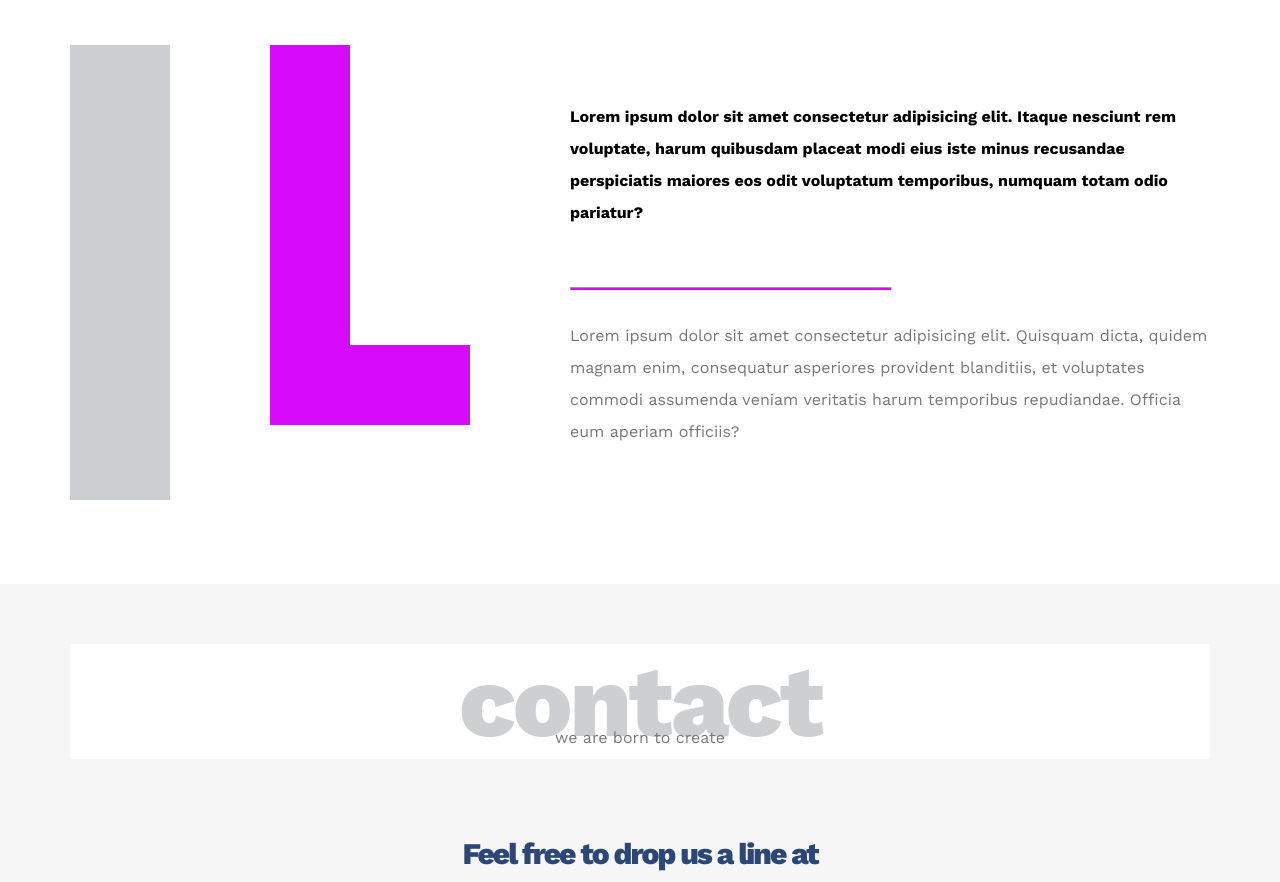
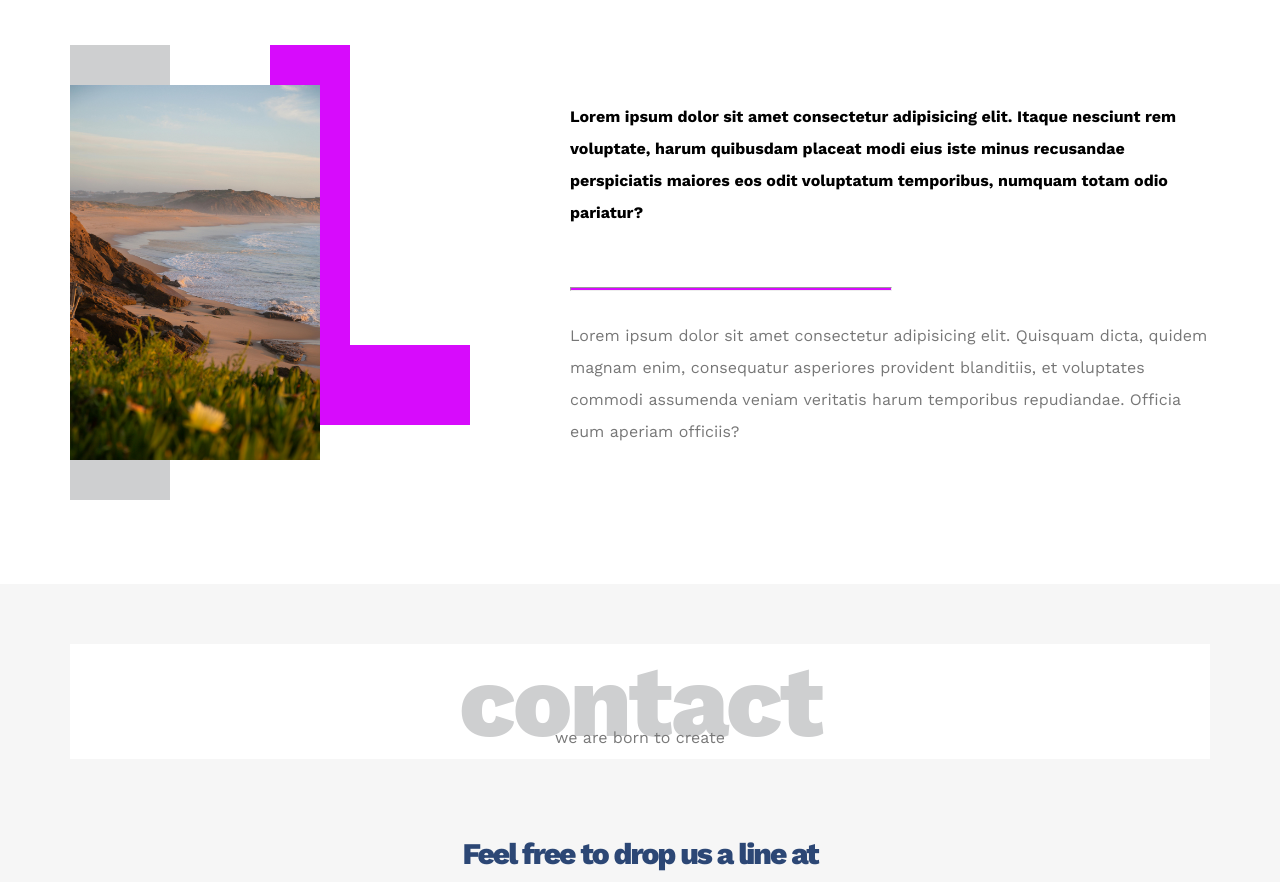
Before and after one commit to belalwws/HTML_CSS_TEMP-1, a plain HTML site: page index.html in a window 1280 px wide. Shown: the part 2892-3774 px from the top of the page. Drawn offline with nearby package versions, Linux system fonts and the light colour scheme; the site is published under a folder, as on GitHub Pages, so addresses that start at the root find nothing.

Commit message:
Update index.html

```diff
--- a/index.html
+++ b/index.html
@@ -200,7 +200,7 @@
         <p>Less is more work</p>
         <div class="about-content">
           <div class="image">
-            <img src="/images/about.jpg" alt="" />
+            <img src="./images/about.jpg" alt="" />
           </div>
           <div class="text">
             <p>
```
